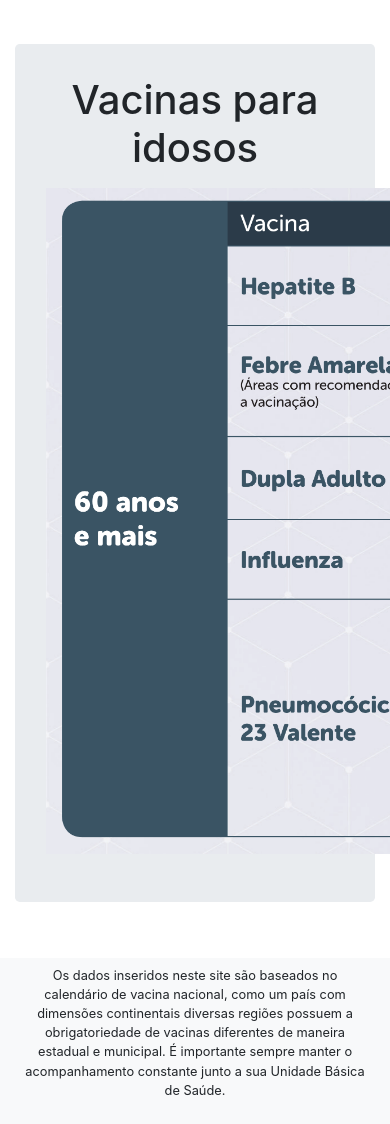
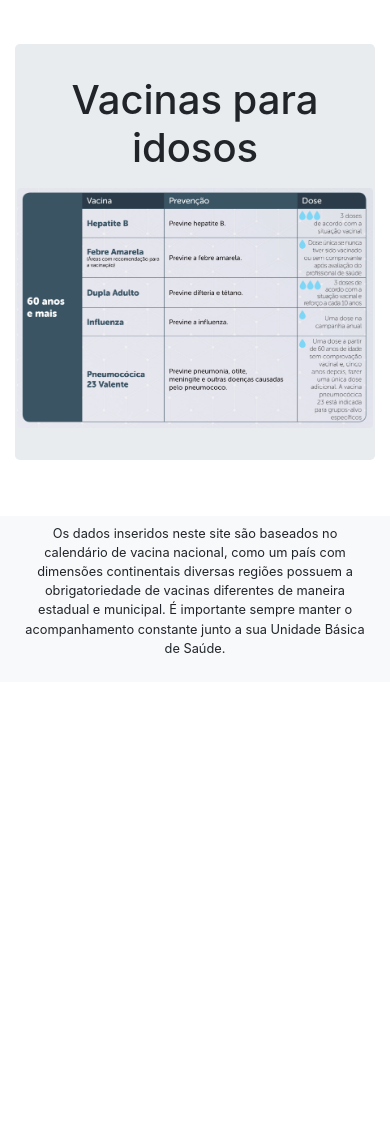
Before and after one commit to univesp-projeto-integrador-3/info_vacinas, a Flask app: page /idosos in a window 390 px wide; the page is wider, and only the part inside the window is pictured. Shown: the part 56-1180 px from the top of that part. After the commit the page ends 710 px from the top of that part, so only its background shows below. Run offline with Flask 2, Linux system fonts and the light colour scheme; parts of the project's set-up code (start-up, migrations or seed data) failed here and were passed over; some libraries are stand-ins or nearby versions.

Commit message:
Ajusta tamanho de imagens visualização mobile

```diff
--- a/project/client/templates/calendario/idosos.html
+++ b/project/client/templates/calendario/idosos.html
@@ -1,8 +1,8 @@
 {% extends "_base.html" %}
 {% block content %}
 
-<section class="jumbotron text-center">
-    <div class="container">
+<section class="jumbotron text-center mx-0 px-0">
+    <div class="mx-0">
         <h1 class="jumbotron-heading">
             {% if is_gestante is defined and is_gestante == '1' %}
             Vacinas para idosas gestantes
@@ -12,13 +12,13 @@
         </h1>
         <p class="lead text-muted"></p>
         {% if is_gestante is defined and is_gestante == '1' %}
-        <p>
-            <img src="{{url_for('static', filename='img/gestantes.png')}}" width="990">
-        </p>
+
+            <img src="{{url_for('static', filename='img/gestantes.png')}}" class="rounded" width="99%">
+
         {% endif %}
-        <p>
-            <img src="{{url_for('static', filename='img/idosos.png')}}" width="990">
-        </p>
+
+            <img src="{{url_for('static', filename='img/idosos.png')}}" class="rounded" width="99%">
+
     </div>
 </section>
 
```
Also changed, not shown: project/client/templates/calendario/adolescentes.html (+8 -8 lines), project/client/templates/calendario/criancas.html (+8 -8 lines), project/client/templates/calendario/gestantes.html (+5 -5 lines).
